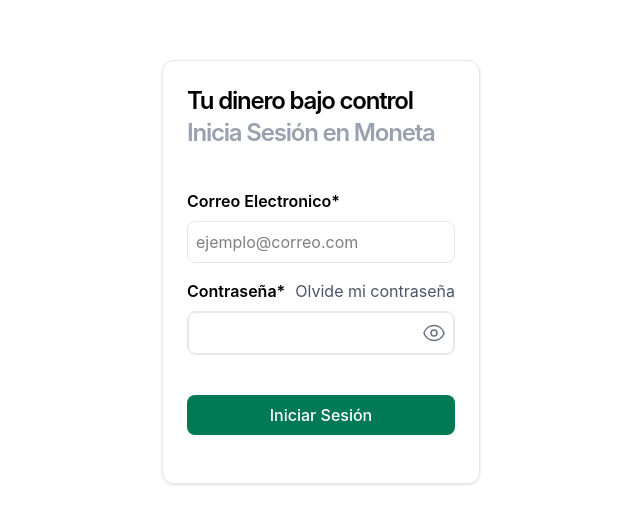
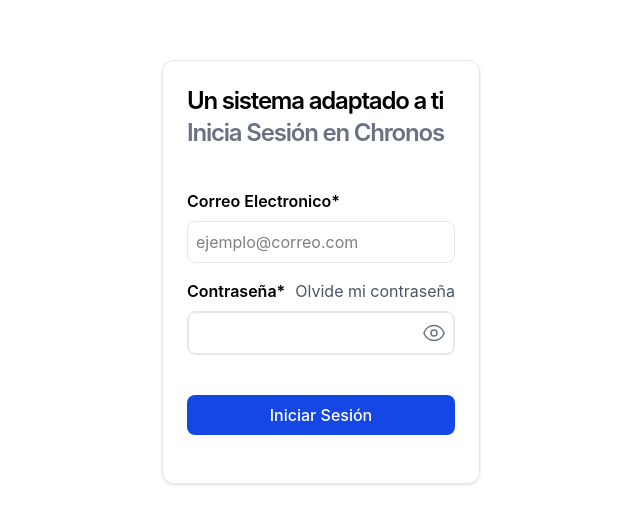
Before and after one commit to thejuancoo/chronos, a React (Vite) app: page /auth/signin in a window 1280 px wide. Shown: the part 128-652 px from the top of the page, without its empty margins (319-959 px from the left). Built offline with nearby package versions, Linux system fonts and the light colour scheme; no server answers.

Commit message:
feat: Modifica los titulos del login

```diff
--- a/src/features/auth/Pages/Login.jsx
+++ b/src/features/auth/Pages/Login.jsx
@@ -36,10 +36,10 @@
             <div className="flex min-h-screen flex-col items-center justify-center p-1">
                 <div className="md:w-1/4 sm:w-1/2 lg:w-1/4 sm:m-10 p-6 rounded-xl shadow border border-gray-200">
                     <h1 className="text-black tracking-tighter font-semibold text-2xl">
-                        Tu dinero bajo control
+                        Un sistema adaptado a ti
                     </h1>
-                    <h1 className="text-gray-400 tracking-tighter text-2xl font-semibold ">
-                        Inicia Sesión en Moneta
+                    <h1 className="text-gray-500 tracking-tighter text-2xl font-semibold ">
+                        Inicia Sesión en Chronos
                     </h1>
                     <form onSubmit={handleSubmit(onSubmit)} className="mt-10 mb-6">
                         <div className="space-y-4 mb-2">
@@ -123,7 +123,7 @@
                                 )}
                             </div>
                         </div>
-                        <button className="bg-emerald-700 text-white w-full mt-8 py-2 font-medium rounded-lg hover:bg-emerald-600">
+                        <button className="bg-blue-700 text-white w-full mt-8 py-2 font-medium rounded-lg hover:bg-blue-600">
                             {loading ? "Cargando" : "Iniciar Sesión"}
                         </button>
                     </form>
```
